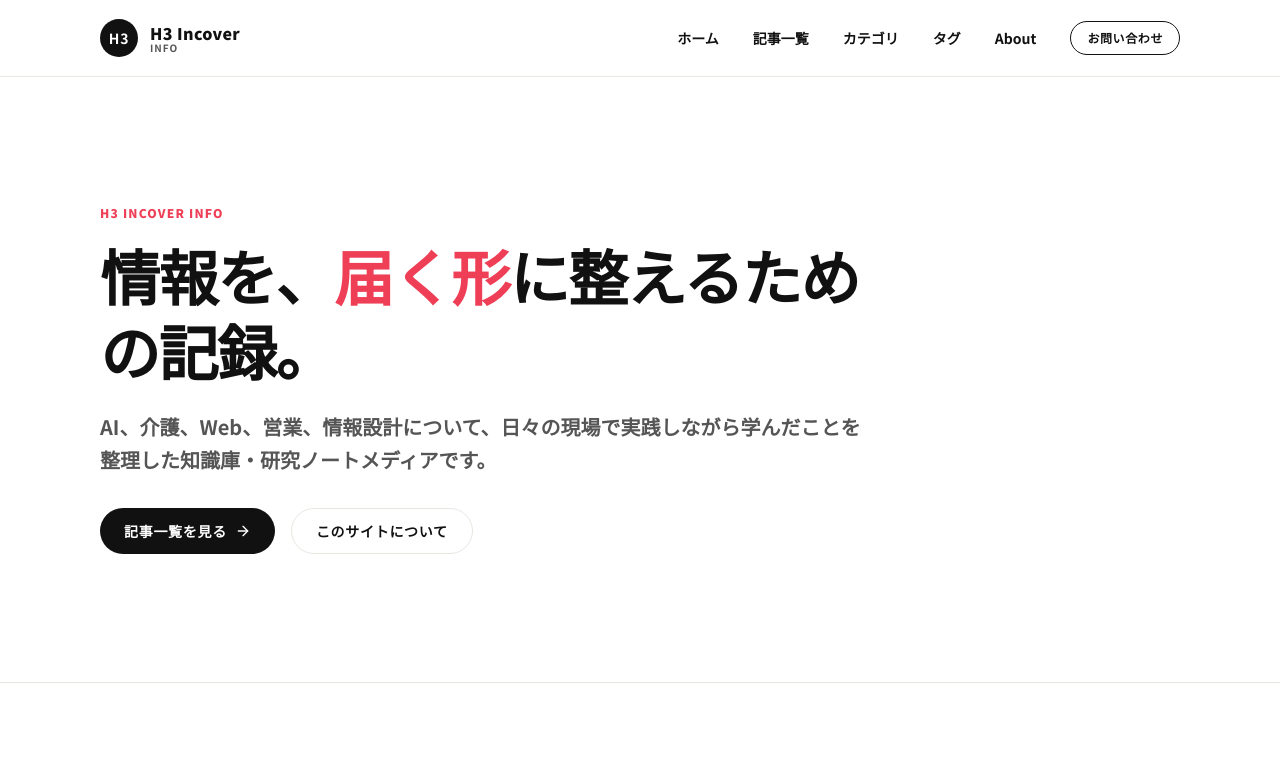
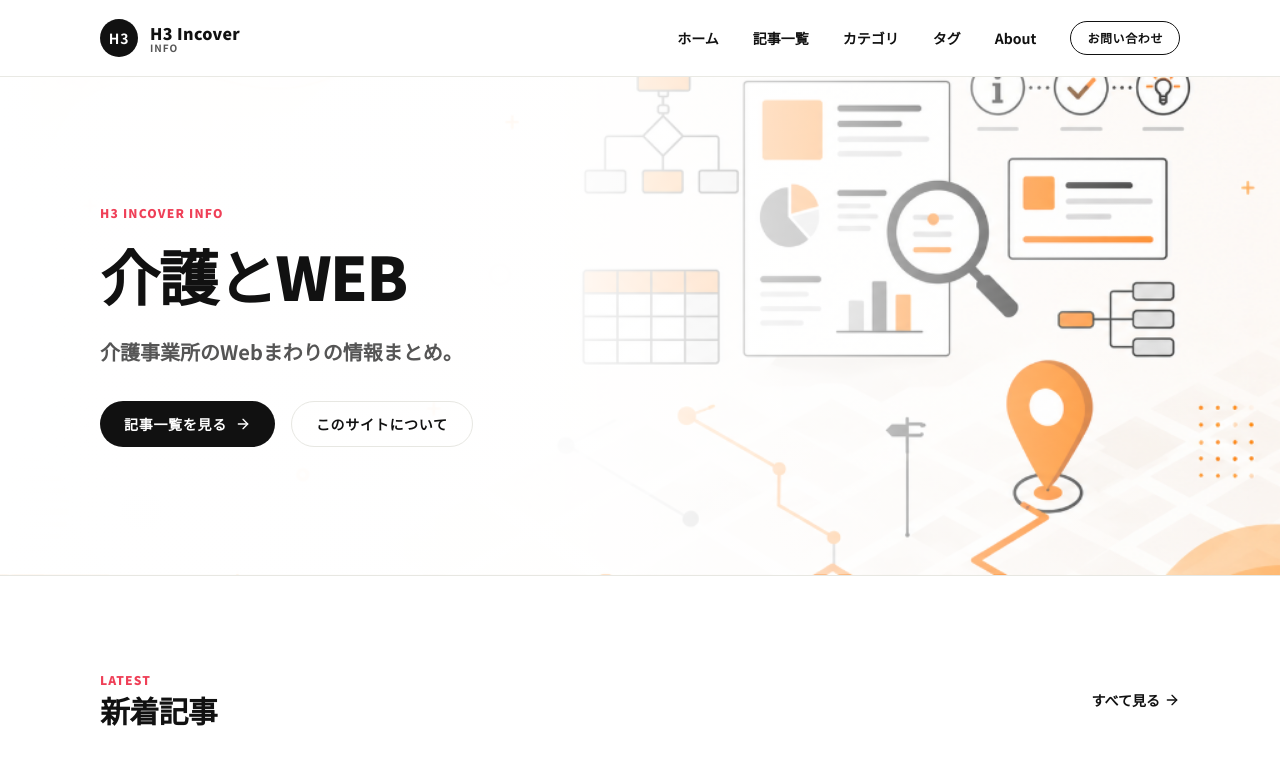
Before and after one commit to H3INCOVER/info.h3incover.com, a Next.js app: page / in a window 1280 px wide. Shown: the top 767 px of the page. Built offline with nearby package versions, Linux system fonts and the light colour scheme.

Commit message:
feat: redesign landing page hero and about sections for clarity and simplicity

```diff
--- a/src/app/globals.css
+++ b/src/app/globals.css
@@ -143,3 +143,20 @@ body {
   font-weight: 800;
   border-bottom: 2px solid var(--color-red);
 }
+
+/* ==========================================
+   ヒーロー背景画像・グラデーション
+   ========================================== */
+.hero-section {
+  background-image: linear-gradient(180deg, rgba(255, 255, 255, 0.95) 0%, rgba(255, 255, 255, 0.85) 100%), url('/images/hero-bg.png');
+  background-size: cover;
+  background-position: center right;
+  background-repeat: no-repeat;
+}
+
+@media (min-width: 768px) {
+  .hero-section {
+    background-image: linear-gradient(90deg, rgba(255, 255, 255, 1) 0%, rgba(255, 255, 255, 0.95) 45%, rgba(255, 255, 255, 0.7) 65%, rgba(255, 255, 255, 0) 100%), url('/images/hero-bg.png');
+    background-position: right center;
+  }
+}
--- a/src/app/page.tsx
+++ b/src/app/page.tsx
@@ -12,17 +12,17 @@ export default function Home() {
   return (
     <div className="flex flex-col">
       {/* 1. Hero Section */}
-      <section className="bg-white border-b border-brand-border py-20 md:py-32">
+      <section className="hero-section border-b border-brand-border py-20 md:py-32">
         <div className="max-w-[1120px] mx-auto px-5">
           <div className="max-w-3xl">
             <span className="text-xs font-black tracking-widest text-brand-red uppercase mb-4 block">
               H3 Incover Info
             </span>
             <h1 className="text-4xl md:text-6xl font-black text-brand-black leading-tight tracking-tight mb-6">
-              情報を、<br className="md:hidden" /><span className="text-brand-red">届く形</span>に整えるための記録。
+              介護とWEB
             </h1>
             <p className="text-lg md:text-xl text-brand-muted font-semibold leading-relaxed mb-8">
-              AI、介護、Web、営業、情報設計について、日々の現場で実践しながら学んだことを整理した知識庫・研究ノートメディアです。
+              介護事業所のWebまわりの情報まとめ。
             </p>
             <div className="flex flex-wrap gap-4">
               <Link
@@ -211,44 +211,26 @@ export default function Home() {
       {/* 5. About */}
       <section className="py-16 md:py-24 border-b border-brand-border">
         <div className="max-w-[1120px] mx-auto px-5">
-          <div className="grid grid-cols-1 md:grid-cols-2 gap-12 items-center">
-            <div>
-              <span className="text-xs font-black tracking-widest text-brand-red uppercase mb-1 block">
+          <div className="bg-brand-bg border border-brand-border rounded-3xl p-8 md:p-12 max-w-4xl mx-auto">
+            <span className="text-xs font-black tracking-widest text-brand-red uppercase mb-2 block">
               About Media
             </span>
-              <h2 className="text-3xl font-black text-brand-black tracking-tight mb-6">
+            <h2 className="text-2xl md:text-3xl font-black text-brand-black tracking-tight mb-6">
               H3 Incover Info について
             </h2>
-              <div className="text-brand-muted font-medium space-y-4 text-base leading-relaxed">
+            <div className="text-brand-muted font-medium space-y-4 text-base md:text-lg leading-relaxed">
               <p>
-                  このメディアは、Webデザインおよび情報設計を行う H3 Incover（エイチスリー・インカバー）の情報発信拠点です。
+                介護事業所のWebまわりで役立つ情報をまとめています。
               </p>
               <p>
-                  派手なトレンドニュースを追うのではなく、日々の介護現場のDX支援、Webサイトの制作、営業、そして情報の整理設計といった実務を通して得られた知見を蓄積する「研究ノート」または「知識庫」として運営しています。
+                ホームページ、サーバー、ドメイン、Google検索、AI活用など、Webに関する言葉や仕組みをできるだけ分かりやすく紹介しています。
               </p>
               <p>
-                  「小さく、軽く、続けられる設計」を体現したこの静的サイトは、情報を必要としている人へと届く形に整える試みの一つです。
+                「何から始めればいいのか分からない」「この言葉の意味が分からない」という時に、気軽に立ち寄れる場所を目指しています。
               </p>
-              </div>
-            </div>
-            <div className="bg-brand-bg rounded-3xl p-8 border border-brand-border flex flex-col justify-center">
-              <span className="text-xs font-black tracking-widest text-brand-muted uppercase mb-4 block">
-                Core Philosophy
-              </span>
-              <ul className="space-y-4 text-sm font-bold text-brand-black">
-                <li className="flex items-start gap-3">
-                  <span className="text-brand-red font-black">01</span>
-                  <span>見つけられる状態を、設計する。</span>
-                </li>
-                <li className="flex items-start gap-3">
-                  <span className="text-brand-red font-black">02</span>
-                  <span>情報・導線・Web設計で必要を届ける。</span>
-                </li>
-                <li className="flex items-start gap-3">
-                  <span className="text-brand-red font-black">03</span>
-                  <span>小さく、軽く、続けられる運用設計。</span>
-                </li>
-              </ul>
+              <p className="pt-2 text-brand-black font-semibold">
+                少しでも皆さまのお役に立てれば幸いです。
+              </p>
             </div>
           </div>
         </div>
```
Also changed, not shown: public/images/hero-bg.png (added). Lines whose indentation alone changed are shown as unchanged.
